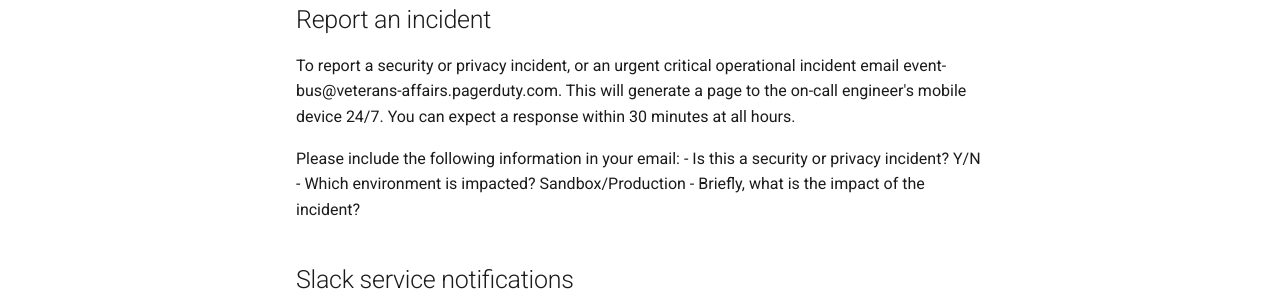
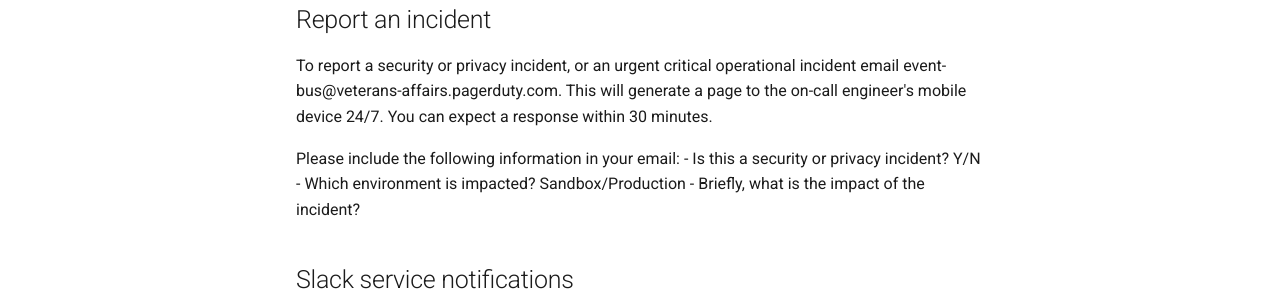
Before and after one commit to department-of-veterans-affairs/ves-event-bus-developer-portal, an MkDocs documentation site: the page built from docs/get-support.md, in a window 1280 px wide and 1088 px high. Shown: the part 480-780 px from the top of the window. Built offline with MkDocs 1.6.1 and Material for MkDocs 9.7.7, drawn with Linux system fonts in a browser that asks for light colours.

Commit message:
Apply suggestions from code review

```diff
--- a/docs/get-support.md
+++ b/docs/get-support.md
@@ -14,7 +14,7 @@
 
 ## Report an incident
 
-To report a security or privacy incident, or an urgent critical operational incident email event-bus@veterans-affairs.pagerduty.com. This will generate a page to the on-call engineer's mobile device 24/7. You can expect a response within 30 minutes at all hours.
+To report a security or privacy incident, or an urgent critical operational incident email event-bus@veterans-affairs.pagerduty.com. This will generate a page to the on-call engineer's mobile device 24/7. You can expect a response within 30 minutes.
 
 Please include the following information in your email:
 - Is this a security or privacy incident? Y/N
```
